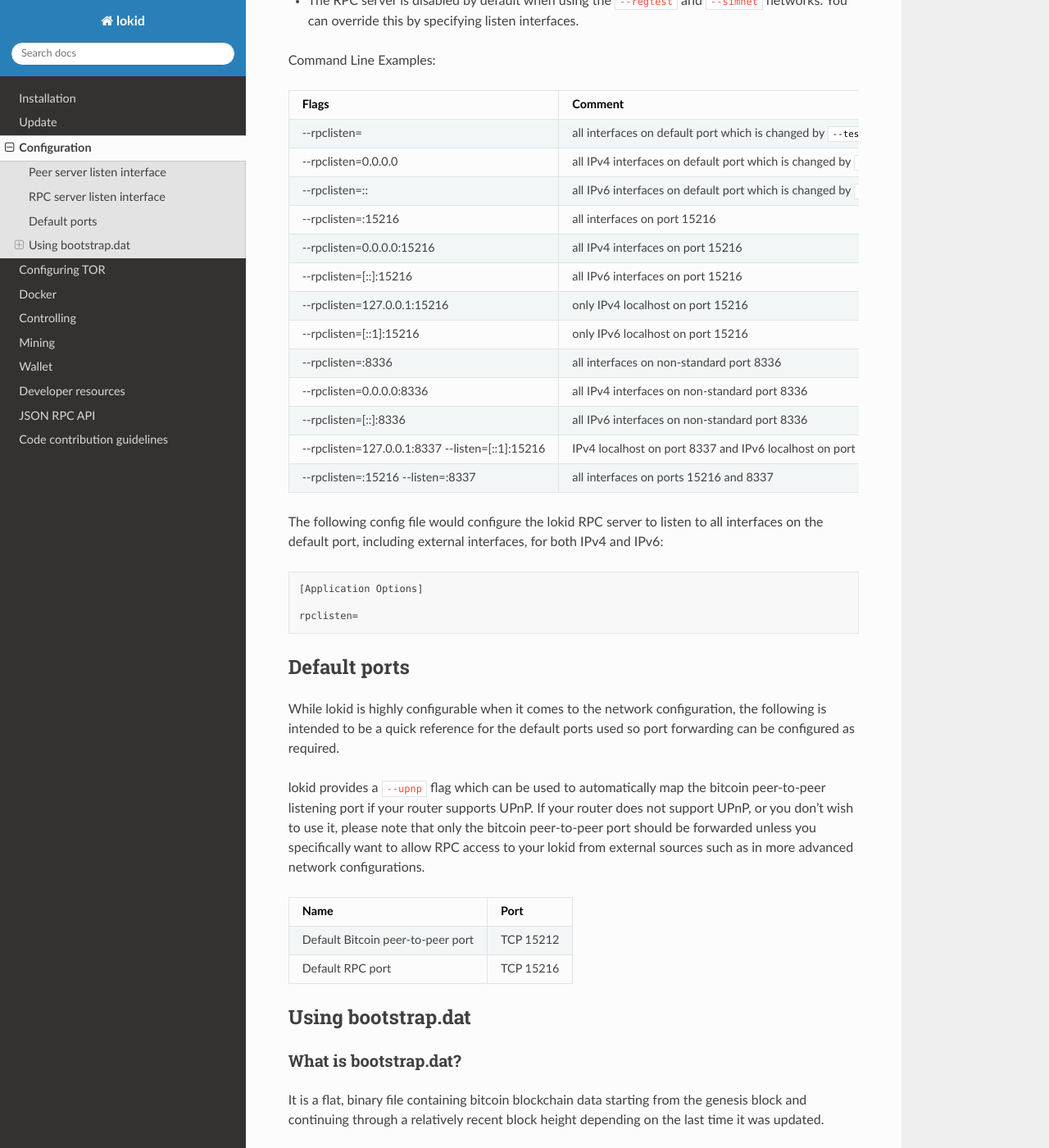
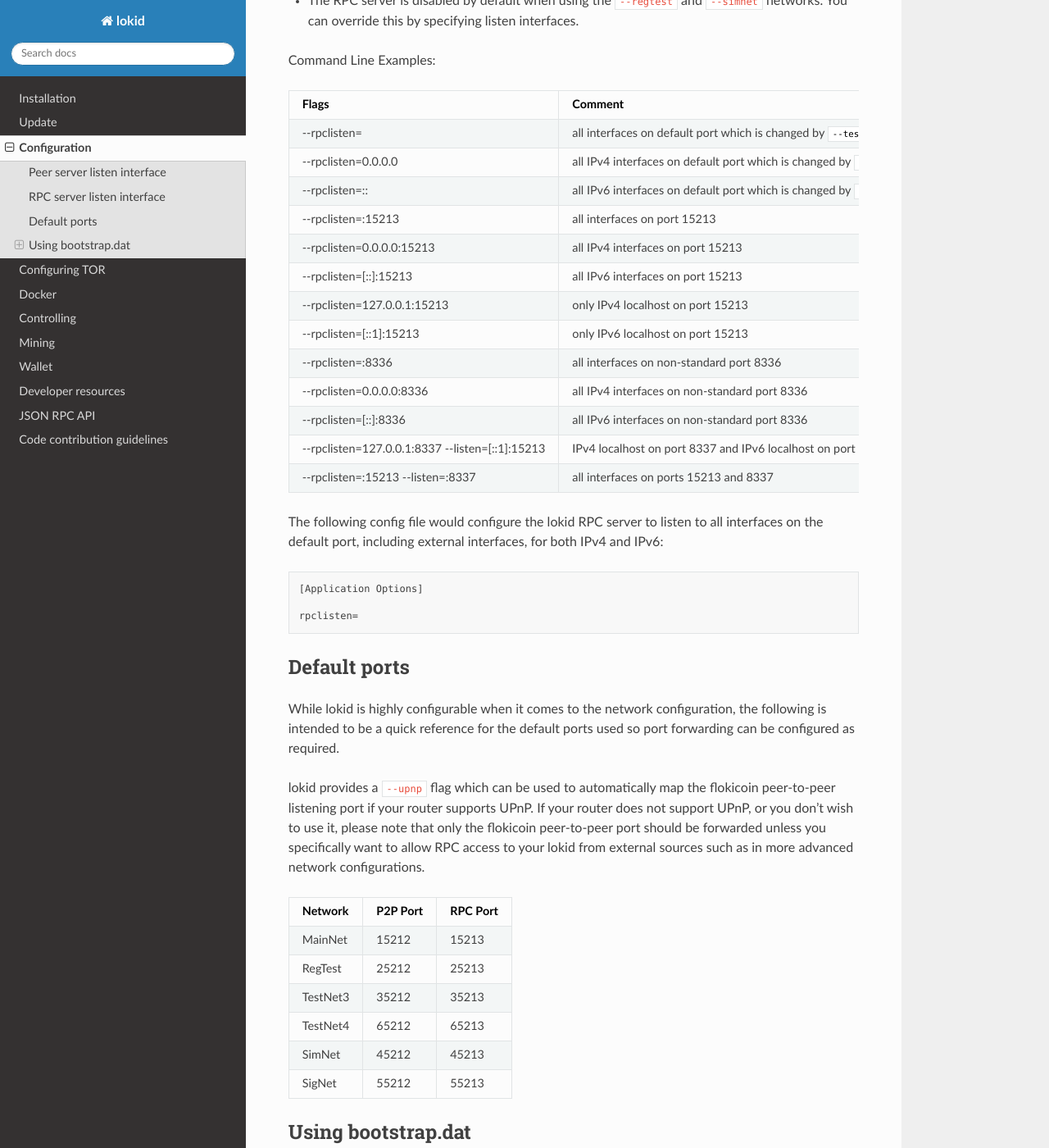
Before and after one commit to flokiorg/go-flokicoin, a Sphinx documentation site: the page built from docs/configuration.md, in a window 1280 px wide and 1400 px high, scrolled down 1780 px. Shown: the whole window at 82% size. Built offline with Sphinx 7.4.7 and the Read the Docs theme 3.1.0, drawn with Linux system fonts in a browser that asks for light colours; pages that are not in the unit, such as notebooks, are missing from menus; some of the changed text lies outside the part shown.

Commit message:
docs: update documentation to flokicoin ecosystem standards

```diff
--- a/docs/configuration.md
+++ b/docs/configuration.md
@@ -81,16 +81,16 @@
 |--rpclisten=|all interfaces on default port which is changed by `--testnet`|
 |--rpclisten=0.0.0.0|all IPv4 interfaces on default port which is changed by `--testnet`|
 |--rpclisten=::|all IPv6 interfaces on default port which is changed by `--testnet`|
-|--rpclisten=:15216|all interfaces on port 15216|
-|--rpclisten=0.0.0.0:15216|all IPv4 interfaces on port 15216|
-|--rpclisten=[::]:15216|all IPv6 interfaces on port 15216|
-|--rpclisten=127.0.0.1:15216|only IPv4 localhost on port 15216|
-|--rpclisten=[::1]:15216|only IPv6 localhost on port 15216|
+|--rpclisten=:15213|all interfaces on port 15213|
+|--rpclisten=0.0.0.0:15213|all IPv4 interfaces on port 15213|
+|--rpclisten=[::]:15213|all IPv6 interfaces on port 15213|
+|--rpclisten=127.0.0.1:15213|only IPv4 localhost on port 15213|
+|--rpclisten=[::1]:15213|only IPv6 localhost on port 15213|
 |--rpclisten=:8336|all interfaces on non-standard port 8336|
 |--rpclisten=0.0.0.0:8336|all IPv4 interfaces on non-standard port 8336|
 |--rpclisten=[::]:8336|all IPv6 interfaces on non-standard port 8336|
-|--rpclisten=127.0.0.1:8337 --listen=[::1]:15216|IPv4 localhost on port 8337 and IPv6 localhost on port 15216|
-|--rpclisten=:15216 --listen=:8337|all interfaces on ports 15216 and 8337|
+|--rpclisten=127.0.0.1:8337 --listen=[::1]:15213|IPv4 localhost on port 8337 and IPv6 localhost on port 15213|
+|--rpclisten=:15213 --listen=:8337|all interfaces on ports 15213 and 8337|
 
 The following config file would configure the lokid RPC server to listen to all interfaces on the default port, including external interfaces, for both IPv4 and IPv6:
 
@@ -106,28 +106,32 @@
 the following is intended to be a quick reference for the default ports used so
 port forwarding can be configured as required.
 
-lokid provides a `--upnp` flag which can be used to automatically map the bitcoin
+lokid provides a `--upnp` flag which can be used to automatically map the flokicoin
 peer-to-peer listening port if your router supports UPnP.  If your router does
-not support UPnP, or you don't wish to use it, please note that only the bitcoin
+not support UPnP, or you don't wish to use it, please note that only the flokicoin
 peer-to-peer port should be forwarded unless you specifically want to allow RPC
 access to your lokid from external sources such as in more advanced network
 configurations.
 
-|Name|Port|
-|----|----|
-|Default Bitcoin peer-to-peer port|TCP 15212|
-|Default RPC port|TCP 15216|
+| Network | P2P Port | RPC Port |
+|---|---|---|
+| MainNet | 15212 | 15213 |
+| RegTest | 25212 | 25213 |
+| TestNet3 | 35212 | 35213 |
+| TestNet4 | 65212 | 65213 |
+| SimNet | 45212 | 45213 |
+| SigNet | 55212 | 55213 |
 
 ## Using bootstrap.dat
 
 ### What is bootstrap.dat?
 
-It is a flat, binary file containing bitcoin blockchain data starting from the
+It is a flat, binary file containing flokicoin blockchain data starting from the
 genesis block and continuing through a relatively recent block height depending
 on the last time it was updated.
 
-See [this](https://bitcointalk.org/index.php?topic=145386.0) thread on
-bitcointalk for more details.
+See [this](https://flokicointalk.org/index.php?topic=145386.0) thread on
+flokicointalk for more details.
 
 
 ### What are the pros and cons of using bootstrap.dat?
@@ -150,14 +154,14 @@
 ### Where do I get bootstrap.dat?
 
 The bootstrap.dat file is made available via a torrent.  See
-[this](https://bitcointalk.org/index.php?topic=145386.0) thread on bitcointalk
+[this](https://flokicointalk.org/index.php?topic=145386.0) thread on flokicointalk
 for the torrent download details.
 
 ### How do I know I can trust the bootstrap.dat I downloaded?
 
 You don't need to trust the file as the `addblock` utility verifies every block
 using the same rules that are used when downloading the block chain normally
-through the Bitcoin protocol.  Additionally, the chain rules contain hard-coded
+through the Flokicoin protocol.  Additionally, the chain rules contain hard-coded
 checkpoints for the known-good block chain at periodic intervals.  This ensures
 that not only is it a valid chain, but it is the same chain that everyone else
 is using.
```
Also changed, not shown: README.md (+32 -2 lines), docs/developer_resources.md (+9 -9 lines), docs/installation.md (+1 -1 lines), docs/json_rpc_api.md (+19 -19 lines).
